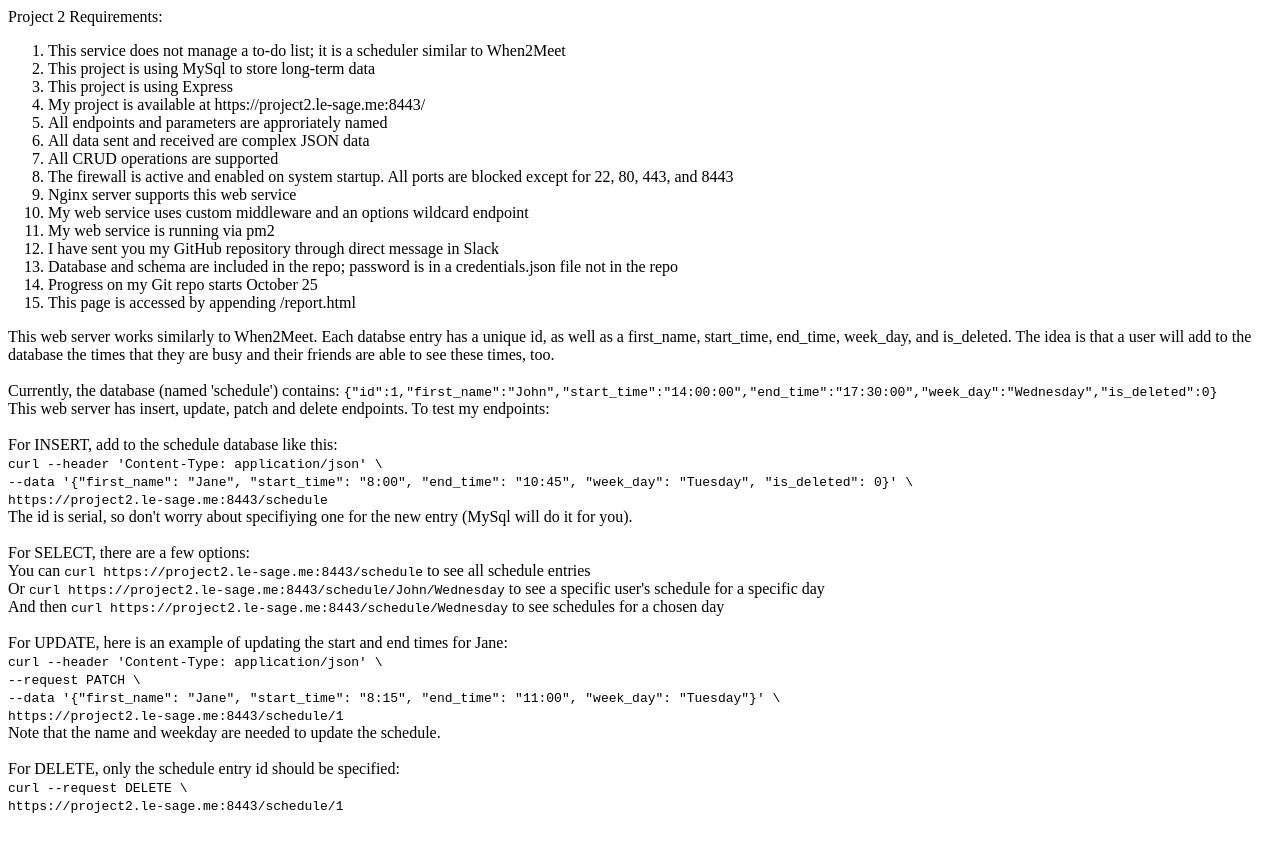
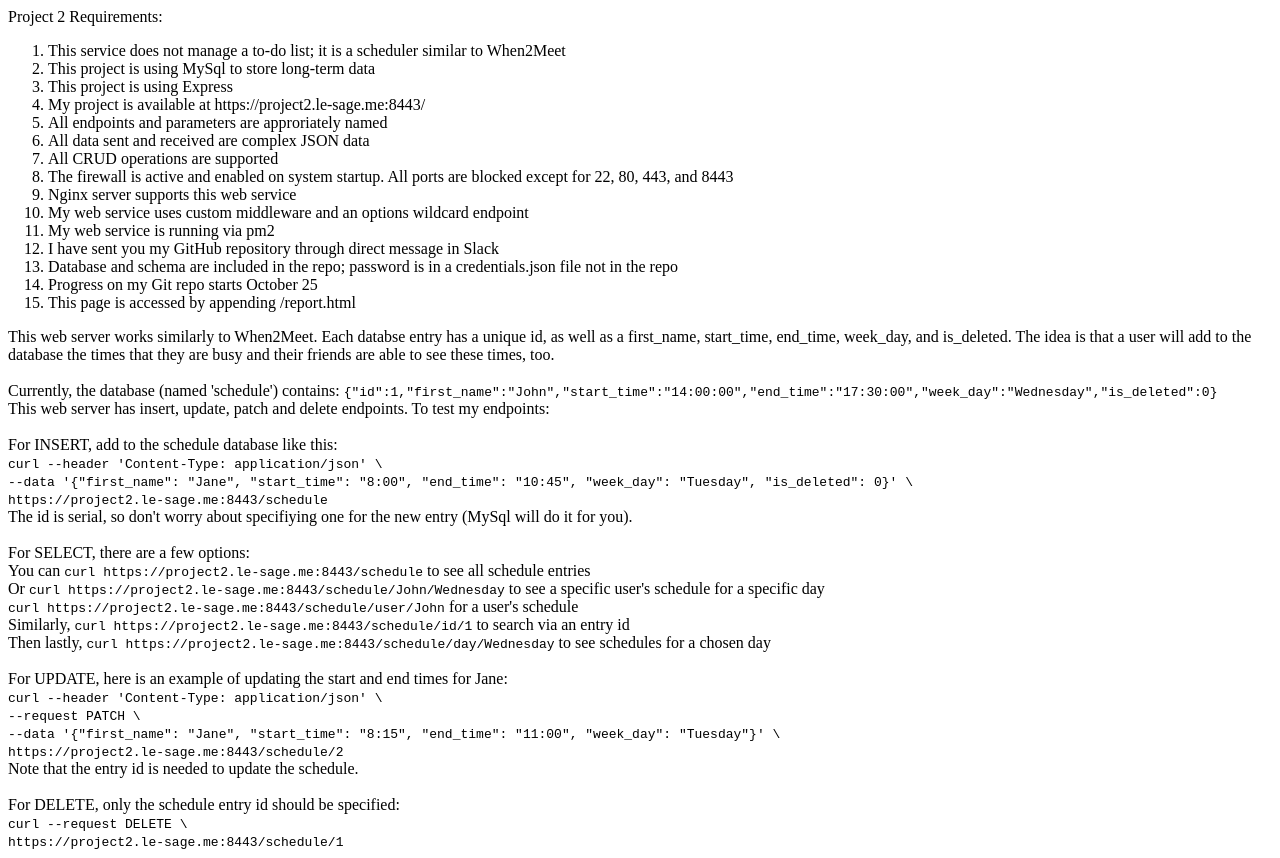
Before and after one commit to lesagecl/web-dev-project-2, a website: page report.html in a window 1280 px wide. Before the commit the page ends 822 px from the top, so only its background shows below. Drawn offline with Linux system fonts and the light colour scheme.

Commit message:
report updated

```diff
--- a/index.js
+++ b/index.js
@@ -84,7 +84,7 @@ service.get('/schedule/id/:id', (request, response) => {
 });
 
 // get schedule for a given day
-// schedule/day/day
+// schedule/day/:day
 // day_schedule/:day
 service.get('/schedule/day/:week_day', (request, response) => {
   const parameter = [request.params.week_day];
--- a/report.html
+++ b/report.html
@@ -34,13 +34,15 @@ This web server has insert, update, patch and delete endpoints. To test my endpo
 You can <code>curl https://project2.le-sage.me:8443/schedule</code> to see all schedule entries<br>
 Or <code>curl https://project2.le-sage.me:8443/schedule/John/Wednesday</code> to see a specific user's schedule for a
 specific day<br>
-And then <code>curl https://project2.le-sage.me:8443/schedule/Wednesday</code> to see schedules for a chosen day<br>
+<code>curl https://project2.le-sage.me:8443/schedule/user/John</code> for a user's schedule<br>
+Similarly, <code>curl https://project2.le-sage.me:8443/schedule/id/1</code> to search via an entry id<br>
+Then lastly, <code>curl https://project2.le-sage.me:8443/schedule/day/Wednesday</code> to see schedules for a chosen day<br>
 <br>For UPDATE, here is an example of updating the start and end times for Jane:<br>
 <code>curl --header 'Content-Type: application/json' \</code><br>
 <code>--request PATCH \</code><br>
 <code>--data '{"first_name": "Jane", "start_time": "8:15", "end_time": "11:00", "week_day": "Tuesday"}' \</code><br>
-<code>https://project2.le-sage.me:8443/schedule/1</code><br>
-Note that the name and weekday are needed to update the schedule.<br>
+<code>https://project2.le-sage.me:8443/schedule/2</code><br>
+Note that the entry id is needed to update the schedule.<br>
 <br>For DELETE, only the schedule entry id should be specified:<br>
 <code>curl --request DELETE \</code><br>
 <code>https://project2.le-sage.me:8443/schedule/1</code>
```
